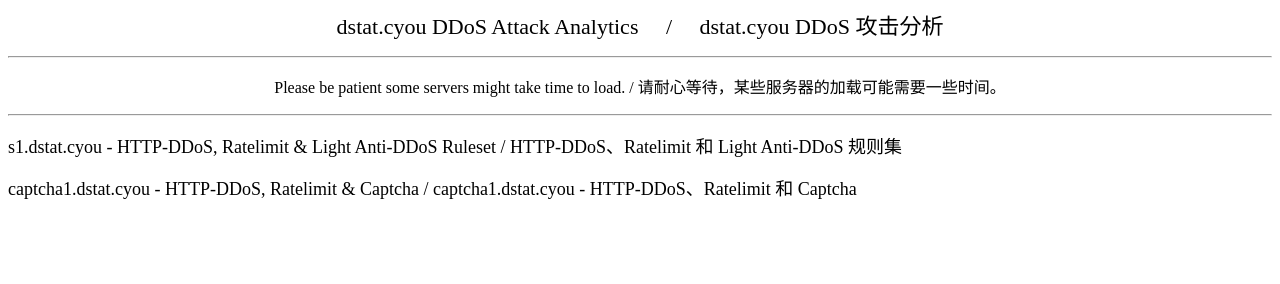
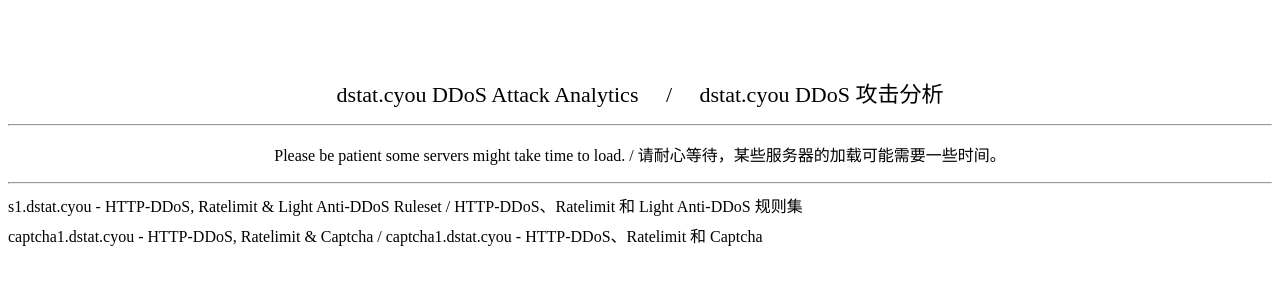
Before and after one commit to tcpxs/Ed, a plain HTML site: page index.html in a window 1280 px wide. Drawn offline with Linux system fonts and the light colour scheme.

Commit message:
Update index.html

```diff
--- a/index.html
+++ b/index.html
@@ -1,9 +1,13 @@
-<title>dstat.cyou DDoS Attack Analytics / DDoS 攻击分析</title>
+<p><br></p>
+<p><br></p>
+<p>
+    <title>dstat.cyou DDoS Attack Analytics / DDoS 攻击分析</title>
+</p>
 <p style="text-align: center;"><span style="font-size: 22px;">dstat.cyou DDoS Attack Analytics &nbsp; &nbsp; / &nbsp; &nbsp; dstat.cyou DDoS 攻击分析</span></p>
 <hr>
 <p style="text-align: center;">Please be patient some servers might take time to load. / 请耐心等待，某些服务器的加载可能需要一些时间。</p>
 <hr>
-<p style="text-align: left;"><span style="font-size: 18px;">s1.dstat.cyou - HTTP-DDoS, Ratelimit &amp; Light Anti-DDoS Ruleset / HTTP-DDoS、Ratelimit 和 Light Anti-DDoS 规则集</span></p>
-<p style="text-align: left;"><span style="font-size: 18px;"><span>captcha1.dstat.cyou - HTTP-DDoS, Ratelimit &amp; Captcha / captcha1.dstat.cyou - HTTP-DDoS、Ratelimit 和 Captcha</span></span></p>
+<p style="text-align: left; line-height: 0.9;"><span style="font-size: 16px;">s1.dstat.cyou - HTTP-DDoS, Ratelimit &amp; Light Anti-DDoS Ruleset / HTTP-DDoS、Ratelimit 和 Light Anti-DDoS 规则集</span></p>
+<p style="text-align: left; line-height: 0.9;"><span style="font-size: 16px;">captcha1.dstat.cyou - HTTP-DDoS, Ratelimit &amp; Captcha / captcha1.dstat.cyou - HTTP-DDoS、Ratelimit 和 Captcha</span></p>
 <p style="text-align: left;"><br></p>
 <p><br></p>
```
